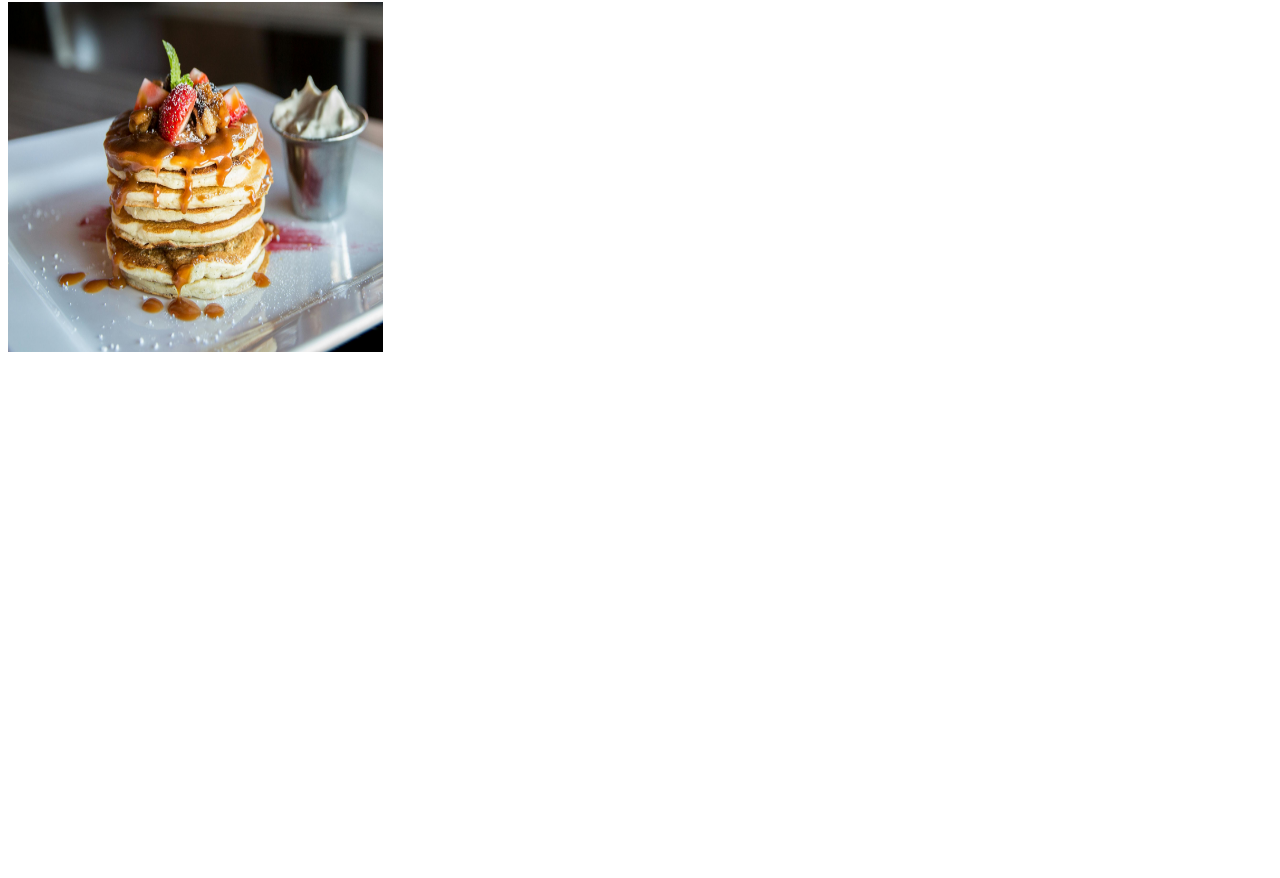
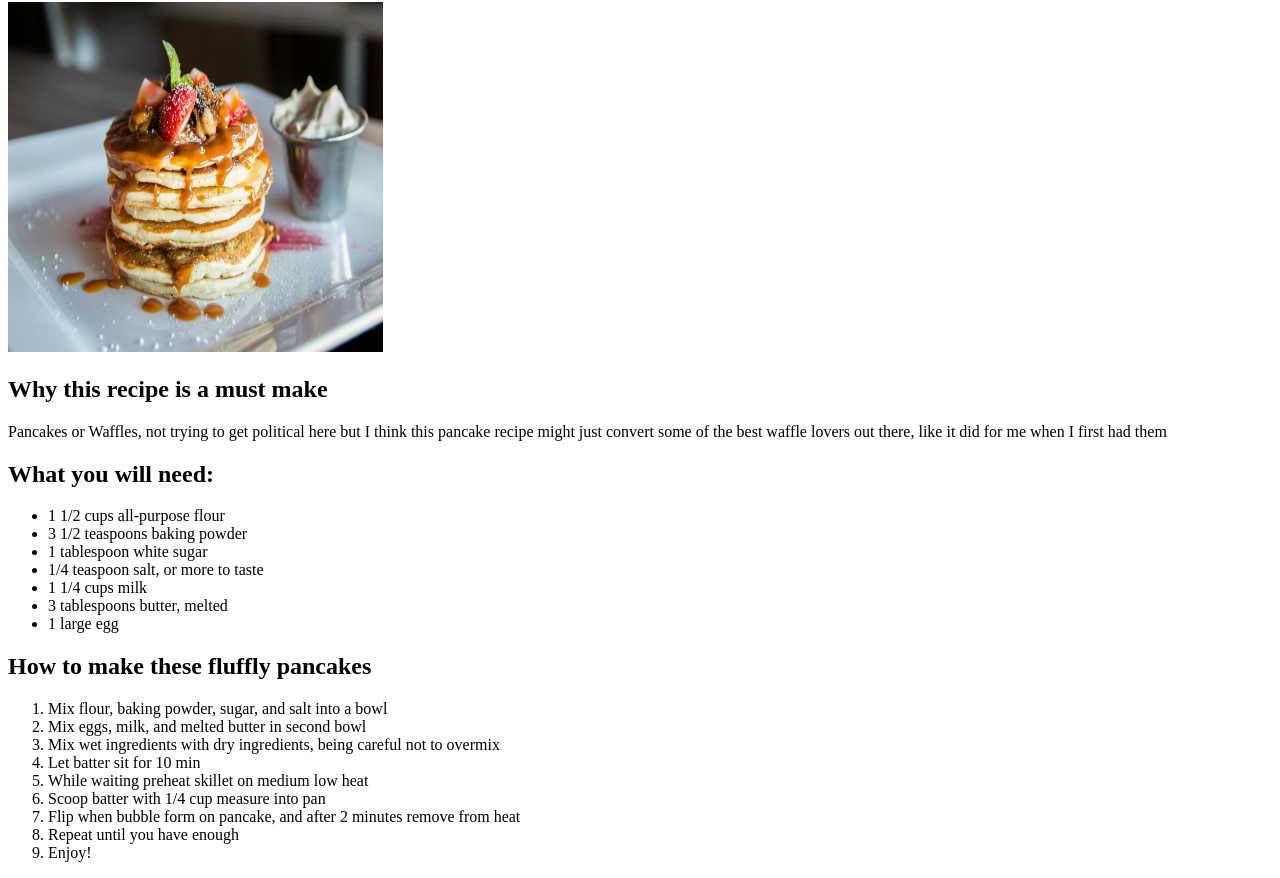
Before and after one commit to FaizK23/odin-recipes, a plain HTML site: page recipes/pancakes.html in a window 1280 px wide. Shown: the part 125-1003 px from the top of the page. Before the commit the page ends 800 px from the top, so only its background shows below. Drawn offline with Linux system fonts and the light colour scheme.

Commit message:
Completed the pancake recipe page
Page is not ready for css, later on. Format of the page follows is the
same as the grilled cheese page, and the butter chicken page.

I think changes that could be made later are positiong the elements,
such as making the title in the center and having ingredients and
directions be side by side.

```diff
--- a/recipes/pancakes.html
+++ b/recipes/pancakes.html
@@ -13,6 +13,36 @@
     <!-- displaying the image of the pancake -->
     <img src="../images/pancake.jpg" alt="pancake image" height="350" width="375" >
 
+    <!-- description of the recipe -->
+    <h2>Why this recipe is a must make</h2>
+    <p>Pancakes or Waffles, not trying to get political here but I think this pancake recipe might just convert
+        some of the best waffle lovers out there, like it did for me when I first had them
+    </p>
 
+    <!-- unordered list for ingredients -->
+    <h2>What you will need: </h2>
+    <ul>
+        <li>1 1/2 cups all-purpose flour</li>
+        <li>3 1/2 teaspoons baking powder</li>
+        <li>1 tablespoon white sugar</li>
+        <li> 1/4 teaspoon salt, or more to taste</li>
+        <li>1 1/4 cups milk</li>
+        <li>3 tablespoons butter, melted</li>
+        <li>1 large egg</li>
+    </ul>
+
+    <!-- ordered list for directions -->
+    <h2>How to make these fluffly pancakes</h2>
+    <ol>
+        <li>Mix flour, baking powder, sugar, and salt into a bowl</li>
+        <li>Mix eggs, milk, and melted butter in second bowl</li>
+        <li>Mix wet ingredients with dry ingredients, being careful not to overmix</li>
+        <li>Let batter sit for 10 min</li>
+        <li>While waiting preheat skillet on medium low heat</li>
+        <li>Scoop batter with 1/4 cup measure into pan</li>
+        <li>Flip when bubble form on pancake, and after 2 minutes remove from heat</li>
+        <li>Repeat until you have enough</li>
+        <li>Enjoy!</li>
+    </ol>
 </body>
 </html>
```
